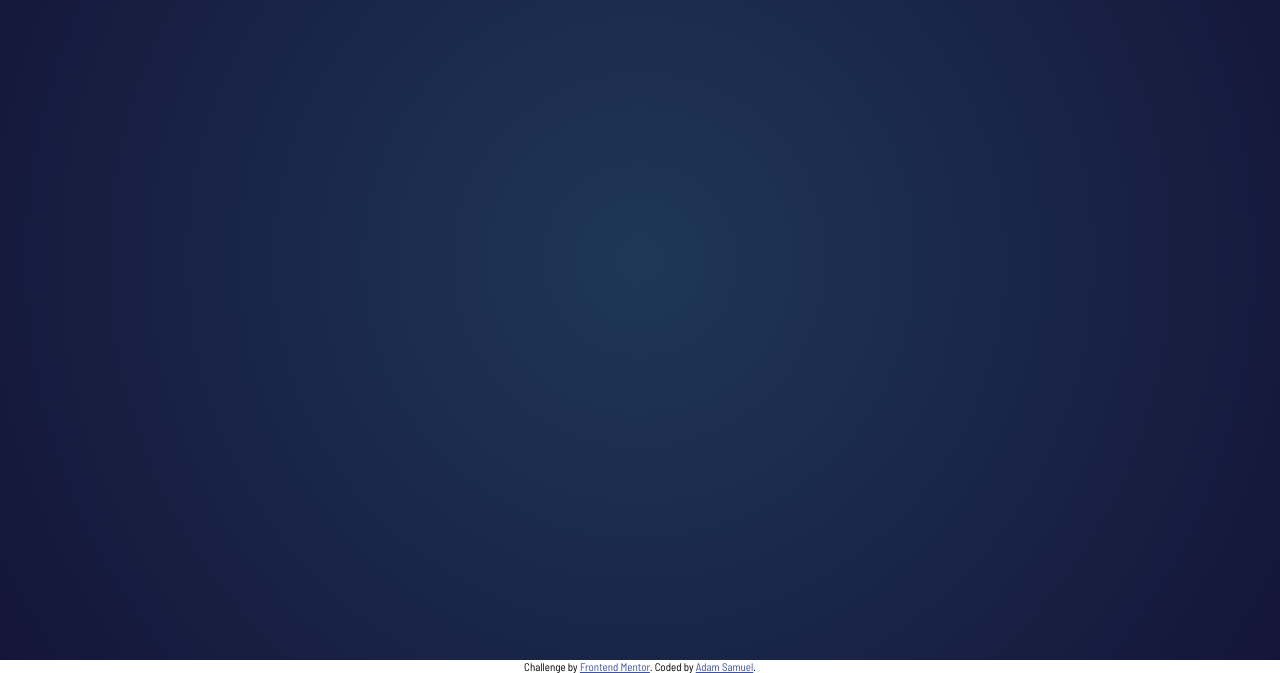
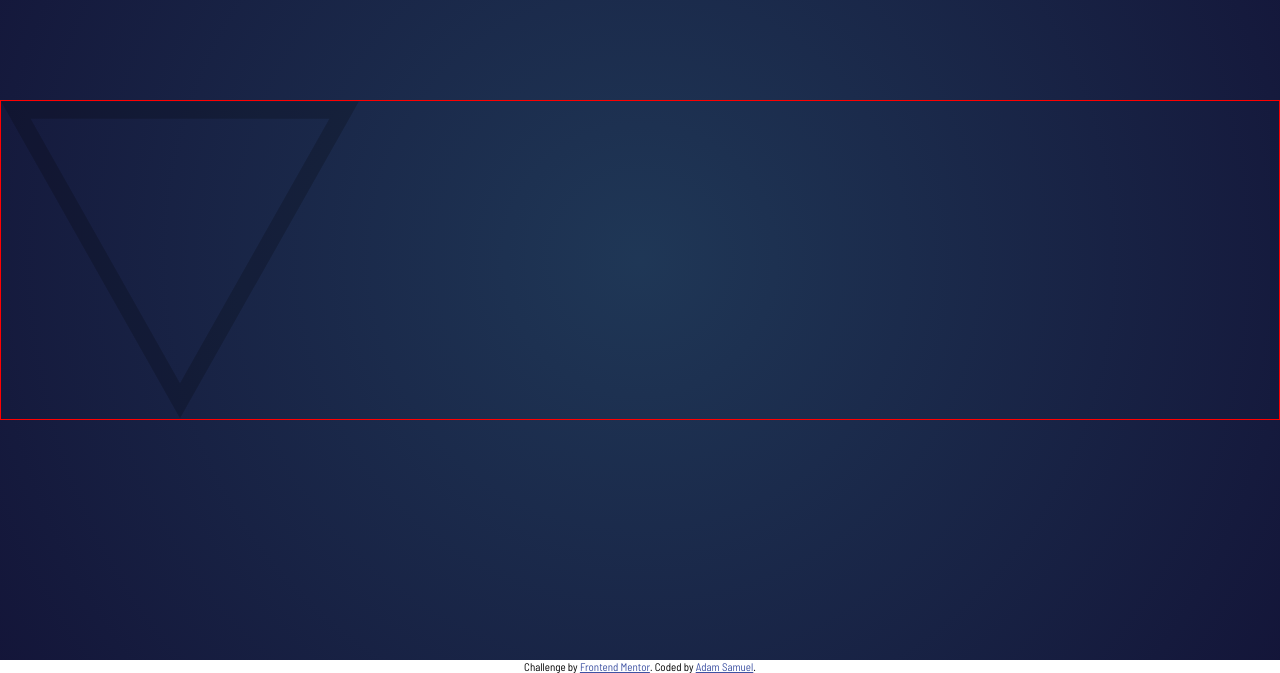
Before and after one commit to Cuandoyolabi/Piedra_papel_tijeras, a website: page index.html in a window 1280 px wide. Shown: the part 140-813 px from the top of the page. Drawn offline with Linux system fonts and the light colour scheme; files whose address does not match are found by name.

Commit message:
Se empieza con la creacion de la parte de en medio del juego

```diff
--- a/index.html
+++ b/index.html
@@ -21,7 +21,7 @@
     </div>
 
     <div class="contenedor__juego">
-        <!--Juego-->
+        <img src="./images/bg-triangle.svg" class="contenedor__juego__triangulo">
     </div>
 
     <div class="contenedor__reglas">
--- a/styles/styles.css
+++ b/styles/styles.css
@@ -17,6 +17,7 @@
 }
 
 /*------------------Seccion de arriba ------------------- */
+
 .contenedor__conjunto{
     width: 80%;
     height: 90px;
@@ -60,6 +61,19 @@
     color: rgb(88, 88, 88)
 }
 
+/*---------------Seccion main del juego -----------------*/
+
+.contenedor__juego{
+    width: 100%;
+    height: 40%;
+    top: 240px;
+    position: absolute;
+    display: flex;
+    border: 1px solid red;
+}
+
+
+/*--------------Seccion de reglas del juego--------------*/
 
 
 /* Estilos de la pagina */
```
